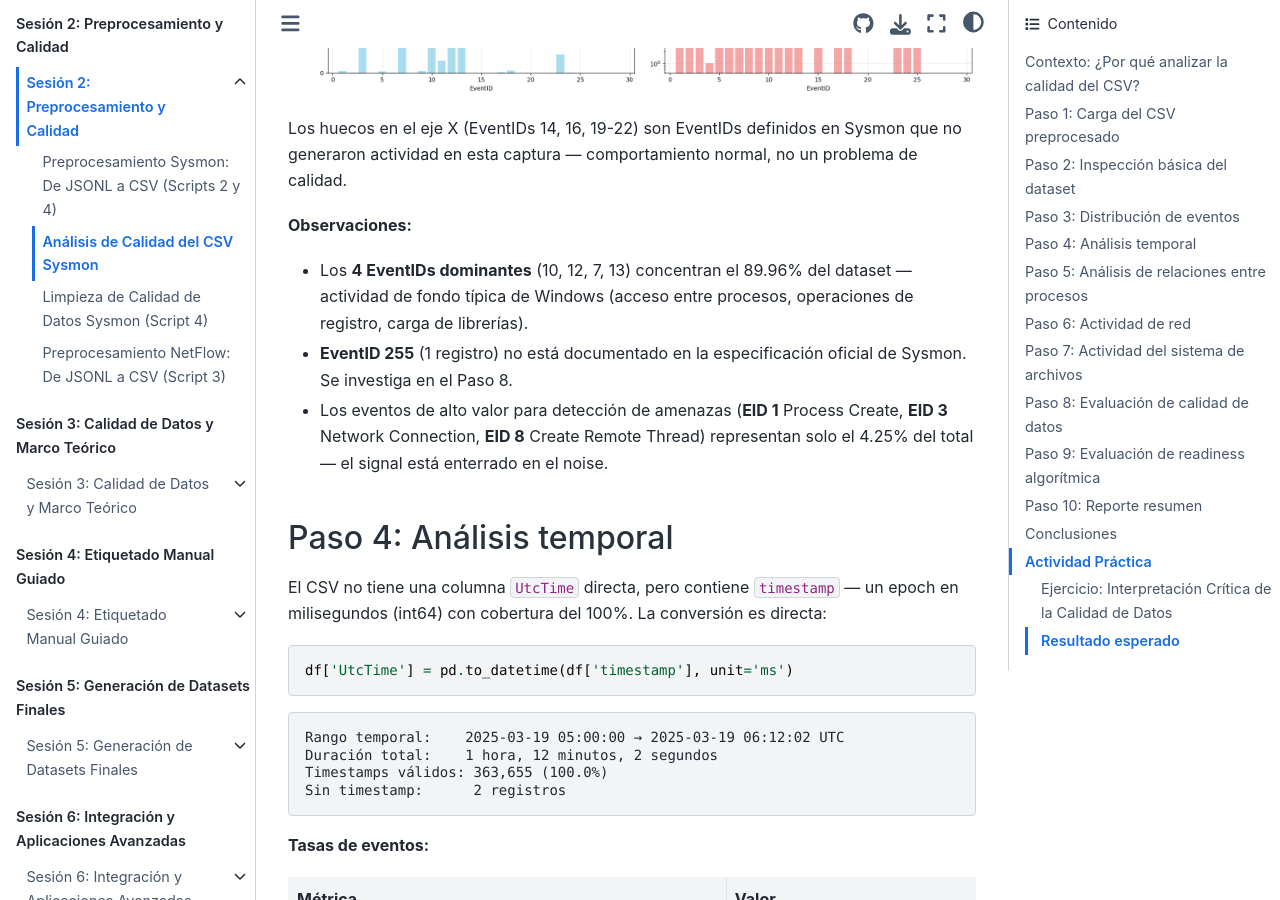
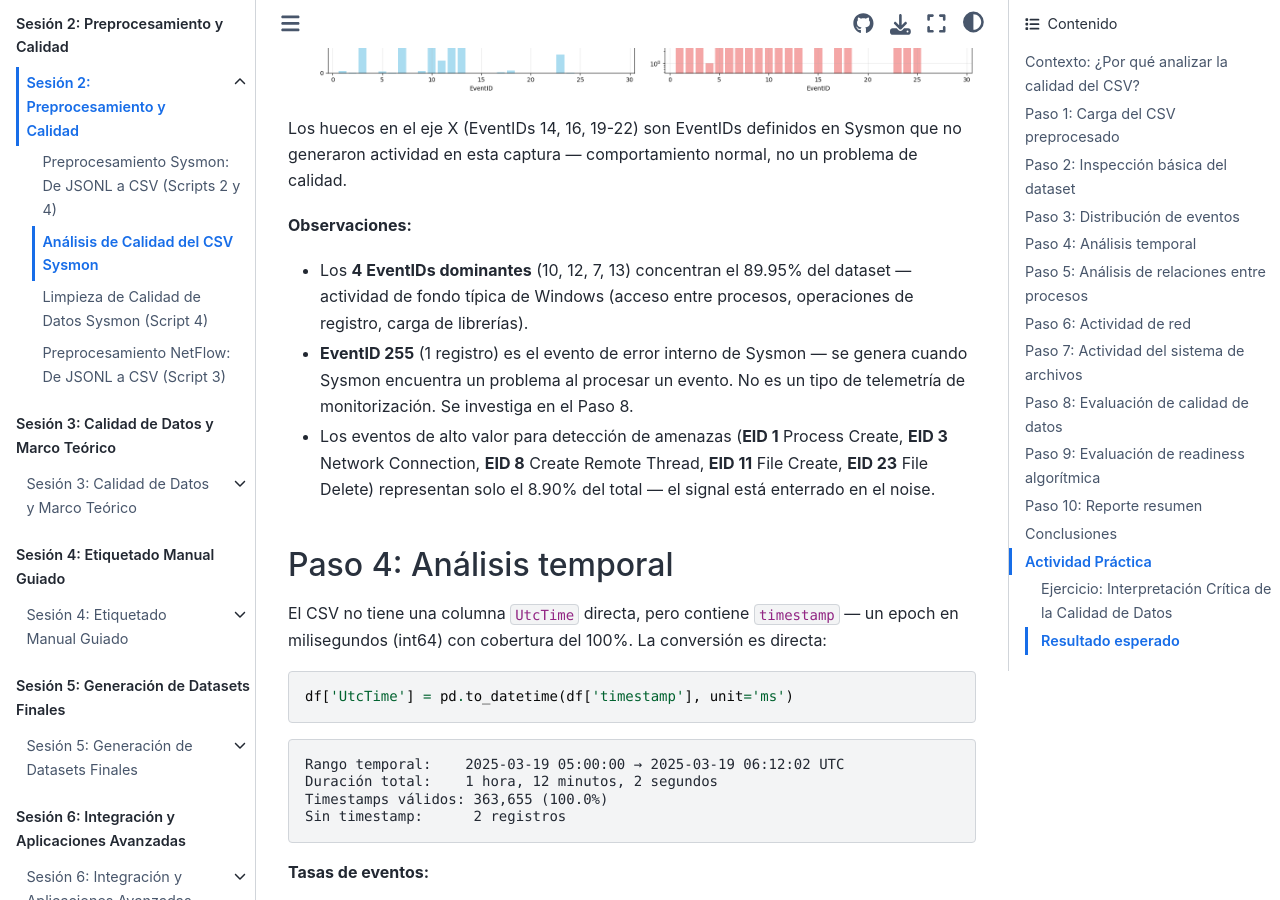
Before and after one commit to ollerenac/curso2026, a Jupyter Book: the page built from sesion-2/8-analisis-calidad-csv.md, in a window 1280 px wide and 900 px high, scrolled down 10062 px. Built offline with Jupyter Book 1.0.4 settings and Sphinx 7.4.7 and the Sphinx Book theme 1.1.4, drawn with Linux system fonts in a browser that asks for light colours.

Commit message:
fix(sesion-2): correct Paso 3 observations
- 89.96% → 89.95% (actual computed value)
- EID 255: correct 'not documented' → internal Sysmon error event
- High-value events: add EID 11 and 23, update percentage 4.25% → 8.90%

Co-Authored-By: Claude Sonnet 4.6 <noreply@anthropic.com>

```diff
--- a/sesion-2/8-analisis-calidad-csv.md
+++ b/sesion-2/8-analisis-calidad-csv.md
@@ -271,9 +271,9 @@ Los huecos en el eje X (EventIDs 14, 16, 19-22) son EventIDs definidos en Sysmon
 
 **Observaciones:**
 
-- Los **4 EventIDs dominantes** (10, 12, 7, 13) concentran el 89.96% del dataset — actividad de fondo típica de Windows (acceso entre procesos, operaciones de registro, carga de librerías).
-- **EventID 255** (1 registro) no está documentado en la especificación oficial de Sysmon. Se investiga en el Paso 8.
-- Los eventos de alto valor para detección de amenazas (**EID 1** Process Create, **EID 3** Network Connection, **EID 8** Create Remote Thread) representan solo el 4.25% del total — el signal está enterrado en el noise.
+- Los **4 EventIDs dominantes** (10, 12, 7, 13) concentran el 89.95% del dataset — actividad de fondo típica de Windows (acceso entre procesos, operaciones de registro, carga de librerías).
+- **EventID 255** (1 registro) es el evento de error interno de Sysmon — se genera cuando Sysmon encuentra un problema al procesar un evento. No es un tipo de telemetría de monitorización. Se investiga en el Paso 8.
+- Los eventos de alto valor para detección de amenazas (**EID 1** Process Create, **EID 3** Network Connection, **EID 8** Create Remote Thread, **EID 11** File Create, **EID 23** File Delete) representan solo el 8.90% del total — el signal está enterrado en el noise.
 
 ## Paso 4: Análisis temporal
 
```
